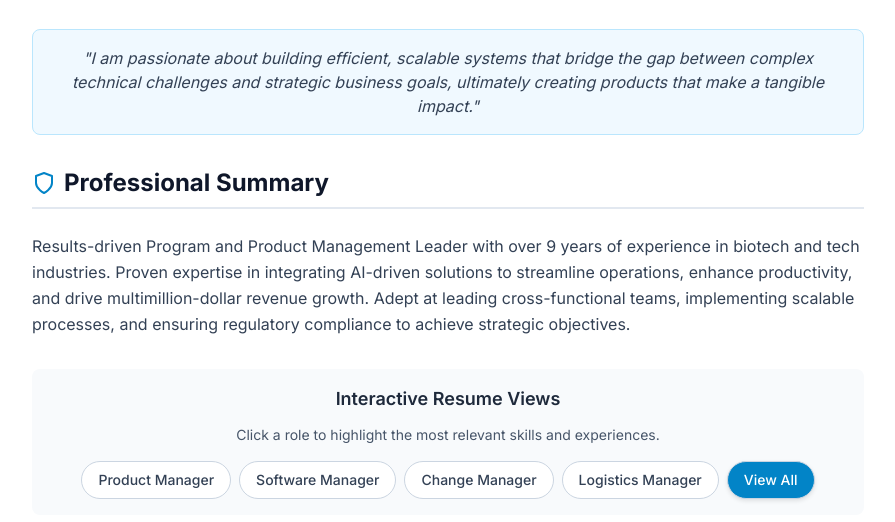
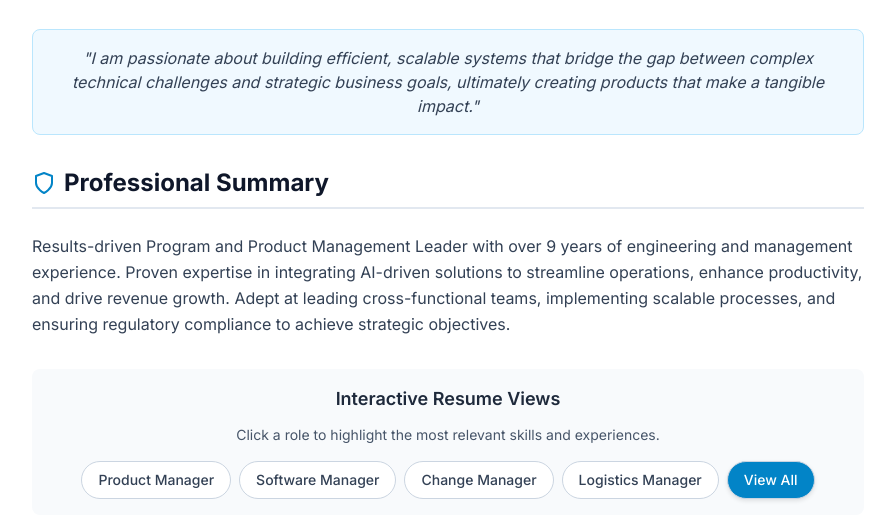
Before and after one commit to jesselakeyoungberg-ship-it/Interactive-resume, a plain HTML site: page index.html in a window 1280 px wide. Shown: the part 278-800 px from the top of the page, without its empty margins (192-1087 px from the left). Drawn offline with nearby package versions, Linux system fonts and the light colour scheme.

Commit message:
Update index.html

```diff
--- a/index.html
+++ b/index.html
@@ -117,7 +117,7 @@
                         Professional Summary
                     </h2>
                     <p class="text-slate-700 leading-relaxed">
-                        Results-driven Program and Product Management Leader with over 9 years of experience in biotech and tech industries. Proven expertise in integrating AI-driven solutions to streamline operations, enhance productivity, and drive multimillion-dollar revenue growth. Adept at leading cross-functional teams, implementing scalable processes, and ensuring regulatory compliance to achieve strategic objectives.
+                        Results-driven Program and Product Management Leader with over 9 years of engineering and management experience. Proven expertise in integrating AI-driven solutions to streamline operations, enhance productivity, and drive revenue growth. Adept at leading cross-functional teams, implementing scalable processes, and ensuring regulatory compliance to achieve strategic objectives.
                     </p>
                 </section>
 
```
